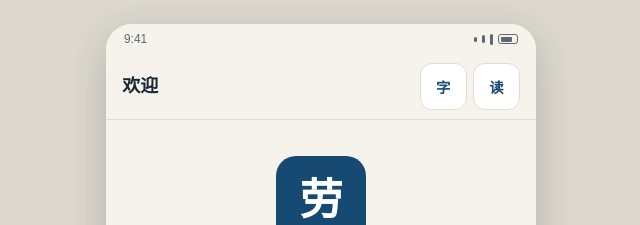
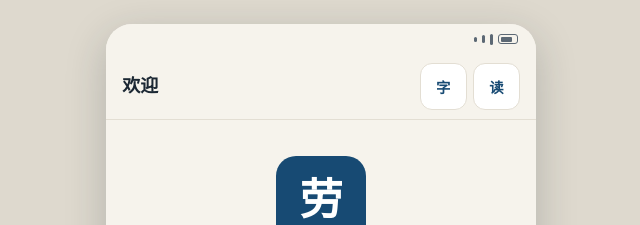
Before and after one commit to Tattooove/laoyousuoyi, a plain HTML site: page index.html in a window 1280 px wide. Shown: the top 225 px of the page, 319-959 px from the left. Drawn offline with Linux system fonts and the light colour scheme.

Commit message:
Update index.html

```diff
--- a/index.html
+++ b/index.html
@@ -59,7 +59,7 @@ body{
   flex:0 0 30px;
   display:flex;
   align-items:center;
-  justify-content:space-between;
+  justify-content:flex-end;
   padding:0 18px;
   font-size:.66rem;
   color:var(--muted);
@@ -414,7 +414,6 @@ summary{
 <body data-page-node-id="5C2WkZoVOEZHqWALWbC8uR">
 <div id="phone" data-page-node-id="RHNtrblQIMDjbUMoXzKiKZ">
   <div id="statusbar" data-page-node-id="NQb9uZZtRgRO69ypGOgj2C">
-    <span data-page-node-id="5mjQDh8EnsRkgr8DJLeK3K">9:41</span>
     <span class="sb-icons" data-page-node-id="rRPTAl6jxJHyriNIcD5u2l">
       <span class="sb-bar" style="height:5px" data-page-node-id="rahKSAt0cjSaa3GGoBNFFx"></span>
       <span class="sb-bar" style="height:8px" data-page-node-id="kYWXDu5tjueNgIfZ62xj98"></span>
```
